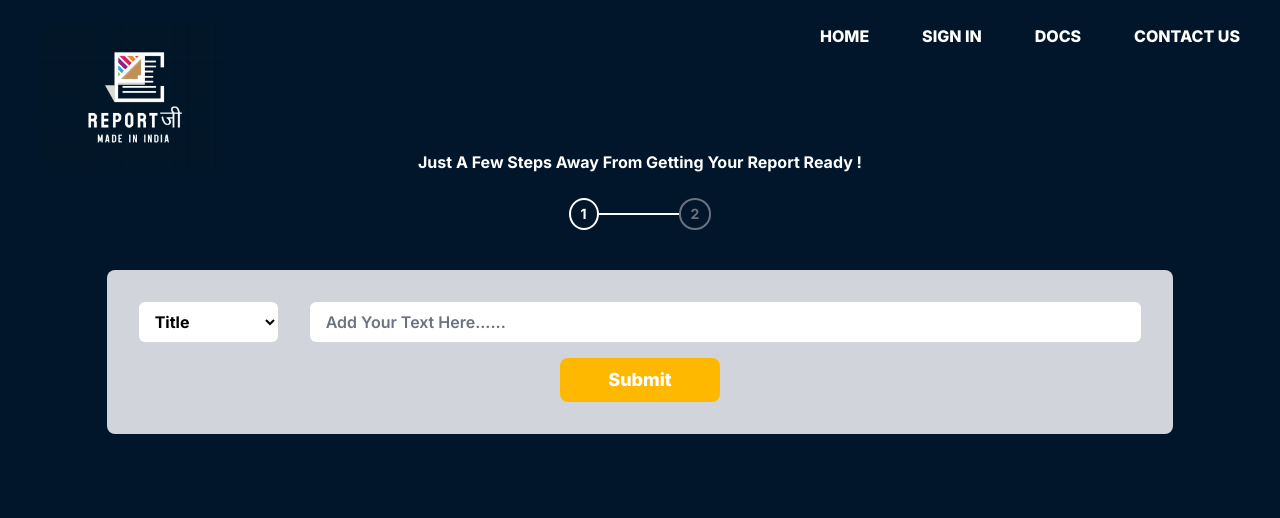
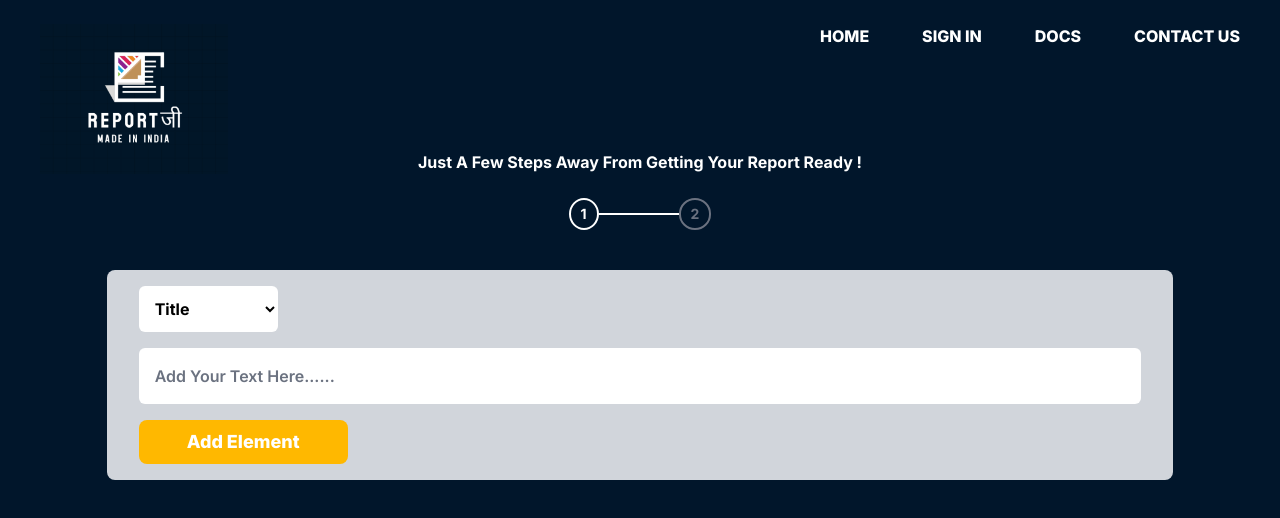
Before and after one commit to vbv-nyk/reportji-frontend, a Next.js app: page /reportgen in a window 1280 px wide. Both pictures are taken after a click on the button "Next". Shown: the top 518 px of the page. Built offline with nearby package versions, Linux system fonts and the light colour scheme.

Commit message:
Define types for the elements

```diff
--- a/app/reportgen/page.tsx
+++ b/app/reportgen/page.tsx
@@ -26,7 +26,7 @@ export default function Page() {
           </div>
         </div>
       </div>
-        <div className="col-start-1 col-end-3 w-10/12 mx-auto">
+        <div className="h-full col-start-1 pb-5 col-end-3 w-10/12 mx-auto">
           {currentPage == 1 && <Step1 setCurrentPage={setCurrentPage}/>}
           {currentPage == 2 && <Step2 />}
         </div>
--- a/app/reportgen/step2.tsx
+++ b/app/reportgen/step2.tsx
@@ -1,14 +1,70 @@
+import { ChangeEvent, ChangeEventHandler, LegacyRef, MouseEventHandler, RefObject, useEffect, useRef, useState } from "react";
 import ButtonYellow1 from "../Components/Buttons/ButtonYellow1";
 import ButtonYellow2 from "../Components/Buttons/ButtonYellow2";
+import { ElementParentType, PdfElement } from "../types/types";
+import { getElementType, getParentType } from "../types/elements";
 
 export default function Step2() {
+  const [currentType, setCurrentType] = useState("Title");
+  const [elements, setElements] = useState<PdfElement[]>([]);
+  const inputElement = useRef<HTMLInputElement>(null);
+  const textAreaElement = useRef<HTMLTextAreaElement>(null);
+
+  const changeType = (e:ChangeEvent<HTMLSelectElement>) => {
+    setCurrentType(e.target.value);
+  }
+
+  const addElement = () => {
+    let elementType = getElementType(currentType);
+    let content = null;
+    const parentType = getParentType(currentType);
+
+    if(inputElement != null && parentType == ElementParentType.SCALAR) {
+      content = inputElement.current?.value;
+    }
+
+    if(textAreaElement != null && parentType == ElementParentType.VECTOR) {
+      content = textAreaElement.current?.value;
+    }
+
+    console.log(elementType, content);
+  }
+
+  const GetCurrentInput = () => {
+    switch(currentType) {
+      case "Title":
+      case "Subtitle":
+      case "Heading":
+      case "Author":
+      case "Date":
+        return (
+          <div className="w-full">
+            <input
+              ref={inputElement}
+              className="w-full py-4 pl-4 font-semibold placeholder:text-gray-500 rounded-md"
+              placeholder="Add Your Text Here......"
+            />
+          </div>
+        )
+      case "Paragraphs":
+      case "Items":
+      case "Figures":
+      case "Citations":
+        return (
+          <div className="w-full flex-grow h-full">
+            <textarea ref={textAreaElement} className="w-full h-full rounded-lg p-4 resize-none"/>
+          </div>
+        )
+    }
+  }
   return (
-    <div className="flex flex-col p-8 rounded-lg gap-4 bg-gray-300 ">
-      <div className="flex gap-8 justify-between">
+    <div className="flex  flex-col px-8 py-4 rounded-lg gap-4 h-max bg-gray-300 ">
+      <div className="flex flex-col gap-4 justify-between">
         <select
           id="types"
           name="types"
-          className="bg-white font-bold rounded-md pl-3 pr-4 py-1"
+          className="bg-white font-bold w-fit rounded-md pl-3 pr-4 py-3"
+          onChange={changeType}
         >
           <option value="Title">Title</option>
           <option value="Subtitle">Subtitle</option>
@@ -21,15 +77,10 @@ export default function Step2() {
           <option value="Citations">Citations</option>
           <option value="Differences">Differences</option>
         </select>
-        <div className="w-full">
-          <input
-            className="w-full py-2 pl-4 font-semibold placeholder:text-gray-500 rounded-md"
-            placeholder="Add Your Text Here......"
-          />
-        </div>
+        {GetCurrentInput()}
       </div>
-      <div className="self-center">
-        <ButtonYellow2 content="Submit" onClick={()=>{}}/>
+      <div className="self-start justify-self-end">
+        <ButtonYellow2 content="Add Element" onClick={addElement} />
       </div>
     </div>
   );
--- a/app/types/elements.ts
+++ b/app/types/elements.ts
@@ -1,4 +1,4 @@
-import {DifferencesElement, PdfElement, ScalarElement, VectorElement} from "./types";
+import {DifferencesElement, ElementParentType, ElementType, PdfElement, ScalarElement, VectorElement} from "./types";
 
 export function Scalar(input: ScalarElement) : ScalarElement {
     return {...input};
@@ -11,3 +11,51 @@ export function Vector(input: VectorElement) : VectorElement {
 export function Table(input: DifferencesElement) : DifferencesElement {
     return {...input}
 }
+
+export function getParentType(input: String) : ElementParentType{
+    switch(input) {
+       case "Heading":
+       case "Title":
+       case "Subtitle":
+       case "Author":
+       case "Date":
+            return ElementParentType.SCALAR
+       case "Paragraphs":
+       case "Items":
+       case "Figures":
+       case "Citations":
+            return ElementParentType.VECTOR
+       case "Tables":
+            return ElementParentType.TABLES
+    }
+
+    return ElementParentType.INVALID;
+}
+
+export function getElementType(input: String) : ElementType {
+    switch(input) {
+       case "Heading":
+            return ElementType.HEADING;
+       case "Title":
+            return ElementType.TITLE;
+       case "Subtitle":
+            return ElementType.SUBTITLE;
+       case "Author":
+            return ElementType.AUTHOR;
+       case "Date":
+            return ElementType.DATE;
+       case "Paragraphs":
+            return ElementType.PARAGRAPHS;
+       case "Items":
+            return ElementType.ITEMS;
+       case "Figures":
+            return ElementType.FIGURES;
+       case "Citations":
+            return ElementType.CITATIONS;
+       case "Table":
+            return ElementType.DIFFERENCES;
+    }
+
+    return ElementType.INVALID;
+
+}
--- a/app/types/types.ts
+++ b/app/types/types.ts
@@ -1,4 +1,4 @@
-enum ElementType {
+export enum ElementType {
     TITLE,
     SUBTITLE,
     HEADING,
@@ -6,9 +6,17 @@ enum ElementType {
     DATE,
     PARAGRAPHS,
     ITEMS,
-    FIGUREs,
+    FIGURES,
     CITATIONS,
-    DIFFERENCES
+    DIFFERENCES,
+    INVALID,
+}
+
+export enum ElementParentType {
+    SCALAR,
+    VECTOR,
+    TABLES,
+    INVALID
 }
 
 
@@ -29,6 +37,7 @@ export type VectorElement = {
 }
 
 export type PdfElement = {
+    type: ElementParentType,
     element: ScalarElement | VectorElement
 }
 
```
